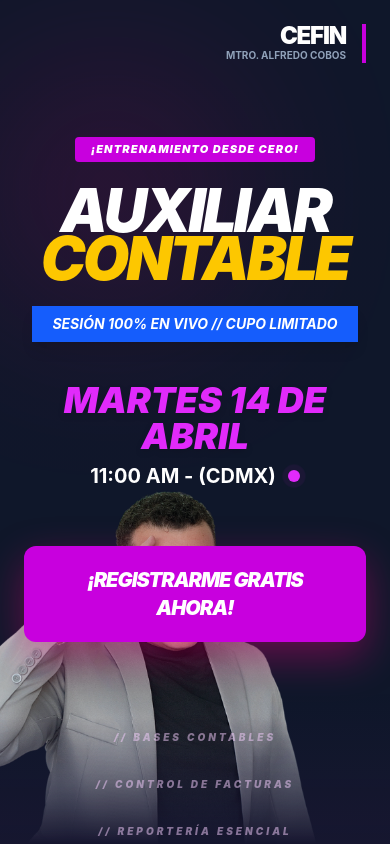
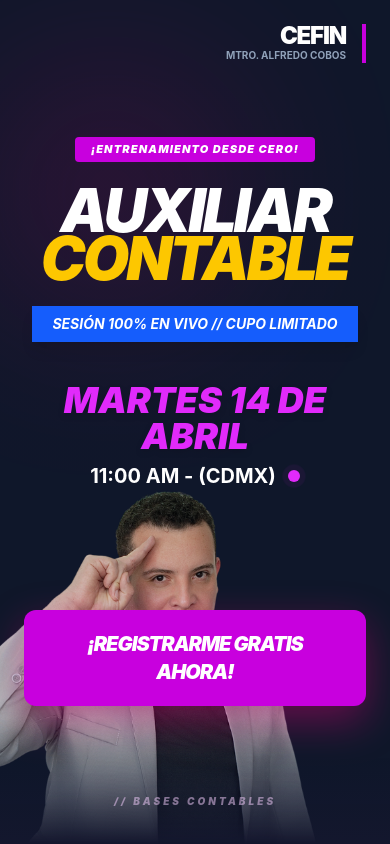
Before and after one commit to alfredo31410-ctrl/cefin-landings, a Next.js app: page /auxiliar-contable in a window 390 px wide. Built offline with nearby package versions, Linux system fonts and the light colour scheme.

Commit message:
feat: implementar modal de registro, fix de persistencia de formulario y metadatos de pestaña

```diff
--- a/app/auxiliar-contable/page.tsx
+++ b/app/auxiliar-contable/page.tsx
@@ -87,7 +87,8 @@ export default function LandingCEFIN() {
               </div>
             </div>
 
-            <div className="pt-8">
+            {/* AJUSTE AQUÍ: pt-24 para móviles empuja el botón fuera de la cara de Alfredo */}
+            <div className="pt-24 lg:pt-8">
               <button
                 onClick={() => setIsModalOpen(true)}
                 className="group relative inline-flex items-center justify-center px-10 py-5 font-black text-white bg-fuchsia-600 rounded-xl overflow-hidden transition-all hover:bg-fuchsia-700 active:scale-95 shadow-[0_15px_40px_rgba(230,0,126,0.4)] text-xl uppercase italic tracking-tighter"
@@ -103,13 +104,13 @@ export default function LandingCEFIN() {
       {/* FOOTER */}
       <footer className="relative z-20 w-full pt-10 pb-12 bg-gradient-to-t from-fuchsia-900/10 to-transparent">
         <div className="max-w-4xl mx-auto px-6">
-           <div className="flex flex-wrap justify-center gap-8 opacity-50">
-              {['BASES CONTABLES', 'CONTROL DE FACTURAS', 'REPORTERÍA ESENCIAL'].map((item) => (
+            <div className="flex flex-wrap justify-center gap-8 opacity-50">
+               {['BASES CONTABLES', 'CONTROL DE FACTURAS', 'REPORTERÍA ESENCIAL'].map((item) => (
                 <span key={item} className="text-[10px] sm:text-xs font-black tracking-[0.3em] italic text-fuchsia-200">
                   {"// "} {item}
                 </span>
               ))}
-           </div>
+            </div>
         </div>
       </footer>
 
```
